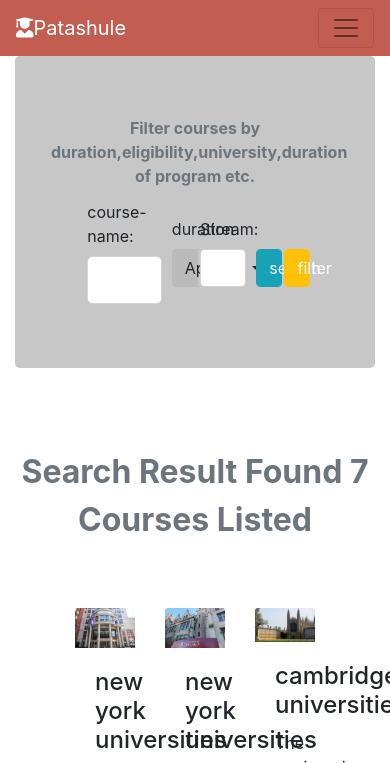
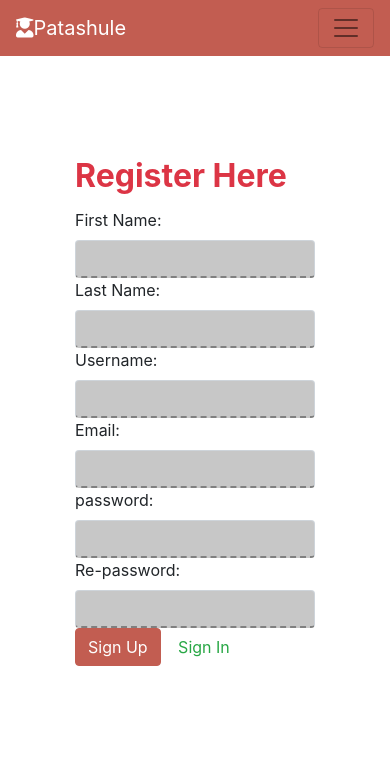
Before and after one commit to jamestucker1988/capstone, a website: page online-course.html in a window 390 px wide. Shown: the top 763 px of the page. Drawn offline with Linux system fonts and the light colour scheme.

Commit message:
align the registation forn at the center of the screen

```diff
--- a/assets/main.scss
+++ b/assets/main.scss
@@ -80,12 +80,6 @@
   background: #bababa;
 }
 
-.form-control1 {
-  background: #c7c7c7;
-  width: 50%;
-  border-bottom: 2px dashed grey;
-}
-
 .bg-2 {
   background: rgb(186, 186, 186);
 }
@@ -119,4 +113,19 @@
   .background-pc {
     background: none;
   }
+
+  .form-control1 {
+    width: 100%;
+  }
 }
+
+@media (min-width: 768.88) {
+  .form-control1 {
+    width: 50%;
+  }
+}
+
+.form-control1 {
+  background: #c7c7c7;
+  border-bottom: 2px dashed grey;
+}
--- a/online-course.html
+++ b/online-course.html
@@ -45,7 +45,7 @@
     </div>
   </nav>
   <div class="container">
-    <div class="jumbotron  py-5">
+    <div class="jumbotron  py-5 d-none d-sm-none d-md-block d-lg-block">
       <div class="card-transparent">
         <div class="card-footer border-0 bg-transparent text-center font-weight-bold text-muted">Filter courses by
           duration,eligibility,university,duration of program etc.</div>
@@ -104,9 +104,10 @@
       </form>
 
     </div>
-    <p class="py-5 font-weight-bold text-center text-muted font">Search Result Found 7 Courses Listed
-    <p>
-    <div class="row no-gutters">
+    <p class="py-5 font-weight-bold text-center text-muted font d-none d-sm-none d-md-block d-lg-block">Search Result Found 7 Courses Listed
+    <div>
+      <div class="d-none d-sm-none d-md-block">
+    <div class="row no-gutters ">
       <div class="col-2"></div>
       <div class="col-2">
         <div class="card-transparent text-left">
@@ -137,7 +138,11 @@
       </div>
     </div>
   </div>
-      <label for="form" class="font-weight-bold text-center mt-5 pt-5 text-danger font">Register Here</label>
+      </div>
+
+      <div class="row no-gutters">
+        <div class="col-2"></div>
+        <div class="col-8"><label for="form" class="font-weight-bold text-center mt-5 pt-5 text-danger font">Register Here</label>
           <form  action="/actionpage.php" id="form" class="mx-auto">
 
           <div class="form-group">
@@ -157,5 +162,12 @@
           <a href="#" class="btn btn-outline text-success">Sign In</a>
           </div>
           </form>
+        </div>
+        <div class="col-2">
+
+        </div>
+      </div>
+
+    </div>
 </body>
 </html>
```
Also changed, not shown: assets/main.css, 1 other file. Lines whose indentation alone changed are shown as unchanged.
